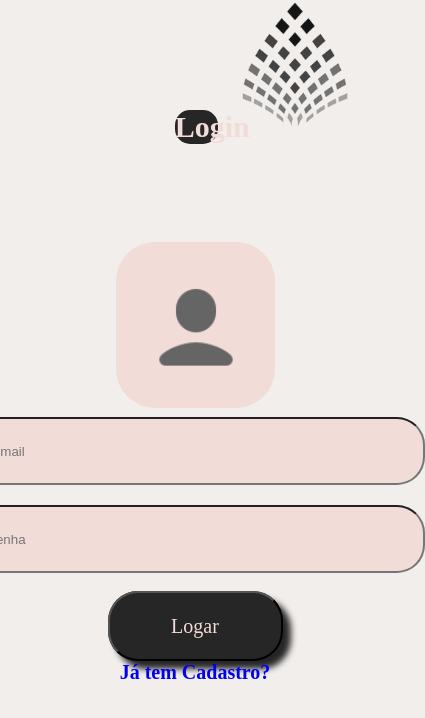
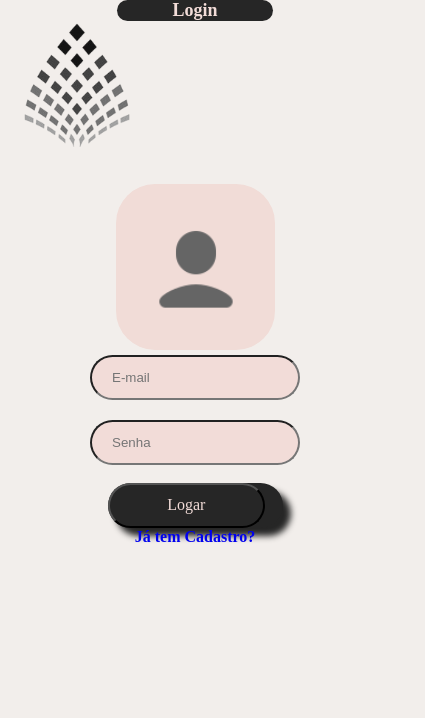
Before and after one commit to Paimonha/Casando-Me-, a React (Vite) app in the folder client/: page /login in a window 390 px wide. Shown: the top 718 px of the page, 425 px wide, since content can reach past the window. Built offline with nearby package versions, Linux system fonts and the light colour scheme; a web font is replaced by a local one.

Commit message:
Add files via upload

```diff
--- a/client/src/Pages/Login/Login.css
+++ b/client/src/Pages/Login/Login.css
@@ -2,7 +2,7 @@
   display: flex;
   flex-direction: column;
   height: 100vh;
-  background-color: #f2eeeb;
+  background-color: #F2EEEB;
 }
 
 #Cabecalho {
@@ -20,7 +20,7 @@
 
 #TituloL span {
   width: 20%;
-  color: #f2dcd8;
+  color: #F2DCD8;
   font-size: 30px;
   background-color: #262626;
 }
@@ -59,8 +59,6 @@
 
 #Login #LinkC {
   text-align: center;
-  text-decoration: none;
-
 }
 
 #Icone {
@@ -83,7 +81,7 @@
   height: 68px;
   border-radius: 28px;
   padding: 20px;
-  background-color: #f2dcd8;
+  background-color: #F2DCD8;
 }
 
 #BtnLogar button {
@@ -91,11 +89,11 @@
   width: 175px;
   border-radius: 30px;
   background-color: #262626;
-  color: #f2dcd8;
+  color: #F2DCD8;
   font-size: 20px;
-
   font-family: "Inknut Antiqua", serif;
 }
+
 #BtnLogar button:hover {
   transition: all 0.3s ease;
   background-color: #f2dcd8;
@@ -103,3 +101,70 @@
   box-shadow: 10px 10px 8px #444;
   transform: scale(1.05);
 }
+
+/* Media Queries para Responsividade */
+@media (max-width: 1200px) {
+  #TituloL span {
+      font-size: 24px; /* Diminui o tamanho da fonte */
+      width: 30%; /* Ajusta a largura */
+  }
+
+  #Inputs input {
+      width: 80%; /* Ajusta a largura dos inputs */
+  }
+
+  #BtnLogar button {
+      width: 150px; /* Ajusta a largura do botão */
+      font-size: 18px; /* Diminui o tamanho da fonte do botão */
+  }
+}
+
+@media (max-width: 768px) {
+  #Cabecalho {
+      flex-direction: column; /* Muda para coluna em telas menores */
+      height: auto; /* Permite que a altura se ajuste ao conteúdo */
+  }
+
+  #TituloL {
+      width: 100%; /* Ajusta a largura */
+      justify-content: center; /* Centraliza o conteúdo */
+  }
+
+  #Logo {
+      width: 100%; /* Ajusta a largura */
+      height: auto; /* Permite que a altura se ajuste ao conteúdo */
+  }
+
+  #Inputs input {
+      width: 90%; /* Ajusta a largura dos inputs */
+      height: 50px; /* Ajusta a altura dos inputs */
+  }
+
+  #BtnLogar button {
+      width: 80%; /* Botão ocupa 80% da largura do contêiner */
+      height: 50px; /* Ajusta a altura do botão */
+      font-size: 16px; /* Diminui o tamanho da fonte do botão */
+  }
+}
+
+@media (max-width: 480px) {
+  #TituloL span {
+      font-size: 18px; /* Diminui o tamanho da fonte */
+      width: 40%; /* Ajusta a largura */
+  }
+
+  #Inputs input {
+      width: 95%; /* Ajusta a largura dos inputs */
+      height: 45px; /* Ajusta a altura dos inputs */
+  }
+
+  #BtnLogar button {
+      width: 90%; /* Botão ocupa 90% da largura do contêiner */
+      height: 45px; /* Ajusta a altura do botão */
+      font-size: 16px; /* Mantém o tamanho da fonte do botão */
+  }
+
+  #Login p {
+      font-size: 16px; /* Diminui o tamanho da fonte do parágrafo */
+  }
+}
```
